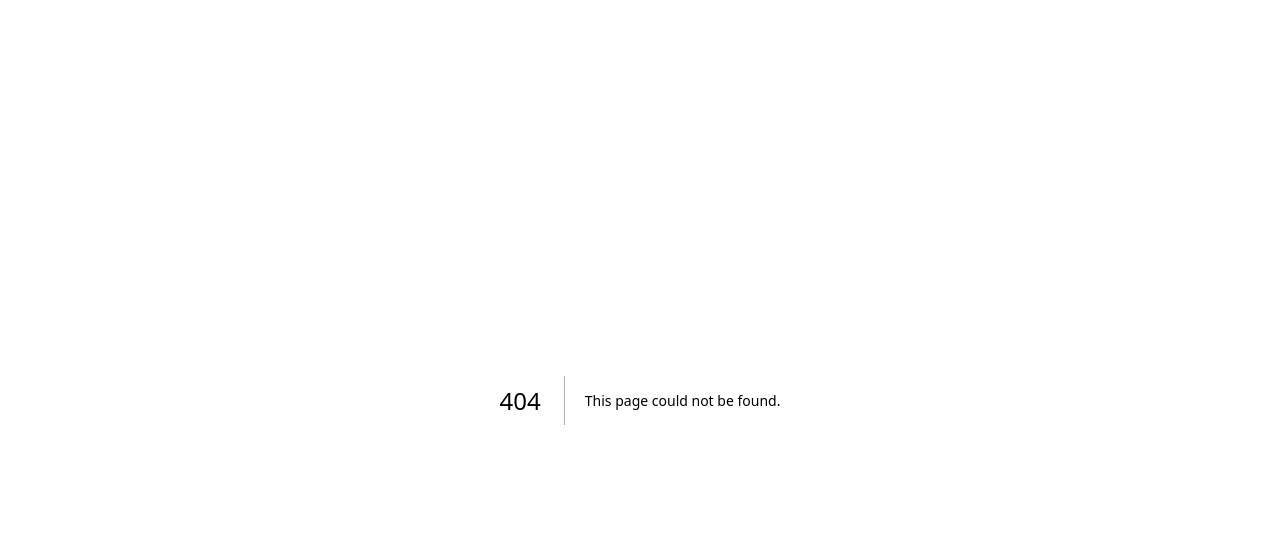
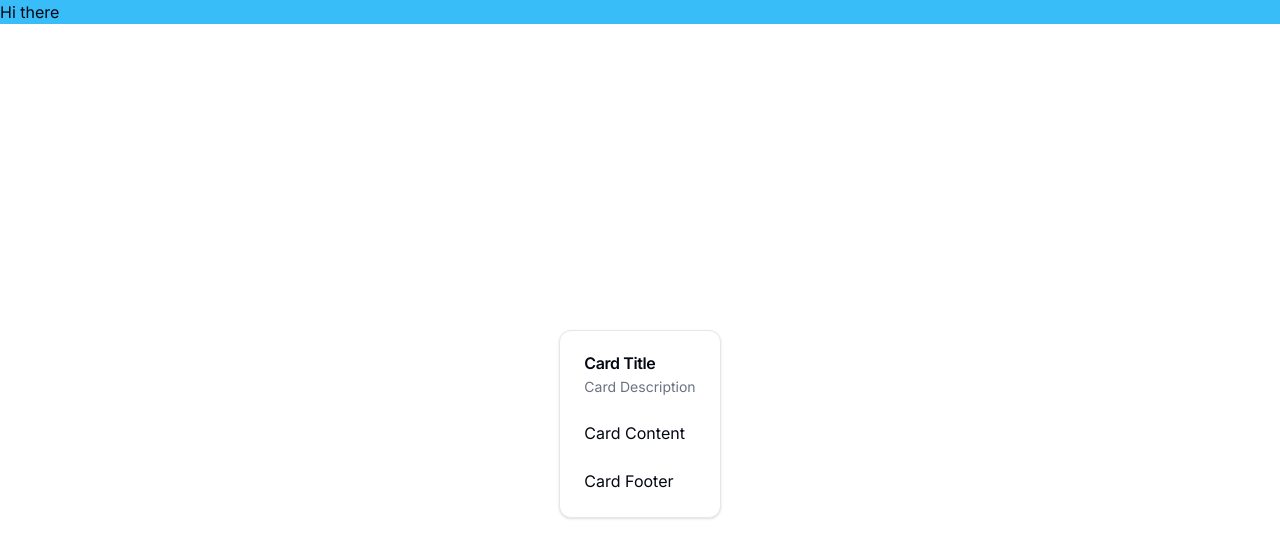
Before and after one commit to Pritam12F/AuthJS-NextAuthv5-, a Next.js app: page /signin in a window 1280 px wide. Before the commit this address had no page. Shown: the top 558 px of the page. Built offline with nearby package versions, Linux system fonts and the light colour scheme.

Commit message:
started adding signup and signin pages

```diff
--- /dev/null
+++ b/app/(auth)/layout.tsx
@@ -0,0 +1,12 @@
+import React from "react";
+
+const AuthLayout = ({ children }: { children: React.ReactNode }) => {
+  return (
+    <div className="h-full">
+      <div className="bg-sky-400">Hi there</div>
+      {children}
+    </div>
+  );
+};
+
+export default AuthLayout;
--- /dev/null
+++ b/app/(auth)/signin/page.tsx
@@ -0,0 +1,9 @@
+import { LoginForm } from "@/components/auth/login-form";
+
+export default function Signup() {
+  return (
+    <div className="h-full flex items-center justify-center">
+      <LoginForm typeofform="signin" />
+    </div>
+  );
+}
--- /dev/null
+++ b/app/(auth)/signup/page.tsx
@@ -0,0 +1,9 @@
+import { LoginForm } from "@/components/auth/login-form";
+
+export default function Signin() {
+  return (
+    <main className="h-full flex items-center justify-center">
+      <LoginForm typeofform="signup" />
+    </main>
+  );
+}
--- a/app/page.tsx
+++ b/app/page.tsx
@@ -24,6 +24,9 @@ export default function Home() {
         <LoginButton>
           <Button size={"lg"}>Sign in</Button>
         </LoginButton>
+        <LoginButton>
+          <Button size={"lg"}>Sign up</Button>
+        </LoginButton>
       </div>
     </main>
   );
--- a/components/auth/login-button.tsx
+++ b/components/auth/login-button.tsx
@@ -6,19 +6,25 @@ interface LoginButtonProps {
   children: React.ReactNode;
   mode?: "modal" | "redirect";
   asChild?: boolean;
+  typeofb?: "signup" | "signin";
 }
 
 export const LoginButton = ({
   children,
   mode = "modal",
   asChild,
+  typeofb = "signin",
 }: LoginButtonProps) => {
   const router = useRouter();
   const onClickHandler = () => {
-    router.push("/signin");
+    if (typeofb == "signin") {
+      router.push("/signin");
+    } else {
+      router.push("/signup");
+    }
   };
   return (
-    <span className="cursor-pointer inline-block" onClick={onClickHandler}>
+    <span className="cursor-pointer inline-block mx-2" onClick={onClickHandler}>
       {children}
     </span>
   );
--- /dev/null
+++ b/components/auth/login-form.tsx
@@ -0,0 +1,31 @@
+import {
+  Card,
+  CardContent,
+  CardDescription,
+  CardHeader,
+  CardFooter,
+  CardTitle,
+} from "@/components/ui/card";
+import { Button } from "@/components/ui/button";
+import { LoginButton } from "./login-button";
+
+type Props = {
+  typeofform: "signup" | "signin";
+};
+
+export const LoginForm = ({ typeofform }: Props) => {
+  return (
+    <Card>
+      <CardHeader>
+        <CardTitle>Card Title</CardTitle>
+        <CardDescription>Card Description</CardDescription>
+      </CardHeader>
+      <CardContent>
+        <p>Card Content</p>
+      </CardContent>
+      <CardFooter>
+        <p>Card Footer</p>
+      </CardFooter>
+    </Card>
+  );
+};
--- /dev/null
+++ b/components/ui/card.tsx
@@ -0,0 +1,76 @@
+import * as React from "react"
+
+import { cn } from "@/lib/utils"
+
+const Card = React.forwardRef<
+  HTMLDivElement,
+  React.HTMLAttributes<HTMLDivElement>
+>(({ className, ...props }, ref) => (
+  <div
+    ref={ref}
+    className={cn(
+      "rounded-xl border bg-card text-card-foreground shadow",
+      className
+    )}
+    {...props}
+  />
+))
+Card.displayName = "Card"
+
+const CardHeader = React.forwardRef<
+  HTMLDivElement,
+  React.HTMLAttributes<HTMLDivElement>
+>(({ className, ...props }, ref) => (
+  <div
+    ref={ref}
+    className={cn("flex flex-col space-y-1.5 p-6", className)}
+    {...props}
+  />
+))
+CardHeader.displayName = "CardHeader"
+
+const CardTitle = React.forwardRef<
+  HTMLParagraphElement,
+  React.HTMLAttributes<HTMLHeadingElement>
+>(({ className, ...props }, ref) => (
+  <h3
+    ref={ref}
+    className={cn("font-semibold leading-none tracking-tight", className)}
+    {...props}
+  />
+))
+CardTitle.displayName = "CardTitle"
+
+const CardDescription = React.forwardRef<
+  HTMLParagraphElement,
+  React.HTMLAttributes<HTMLParagraphElement>
+>(({ className, ...props }, ref) => (
+  <p
+    ref={ref}
+    className={cn("text-sm text-muted-foreground", className)}
+    {...props}
+  />
+))
+CardDescription.displayName = "CardDescription"
+
+const CardContent = React.forwardRef<
+  HTMLDivElement,
+  React.HTMLAttributes<HTMLDivElement>
+>(({ className, ...props }, ref) => (
+  <div ref={ref} className={cn("p-6 pt-0", className)} {...props} />
+))
+CardContent.displayName = "CardContent"
+
+const CardFooter = React.forwardRef<
+  HTMLDivElement,
+  React.HTMLAttributes<HTMLDivElement>
+>(({ className, ...props }, ref) => (
+  <div
+    ref={ref}
+    className={cn("flex items-center p-6 pt-0", className)}
+    {...props}
+  />
+))
+CardFooter.displayName = "CardFooter"
+
+export { Card, CardHeader, CardFooter, CardTitle, CardDescription, CardContent }
```
